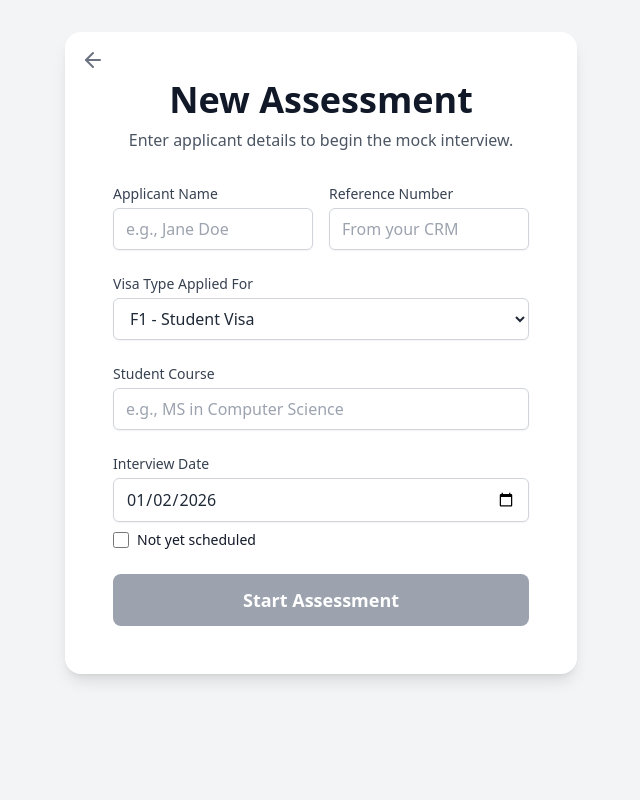
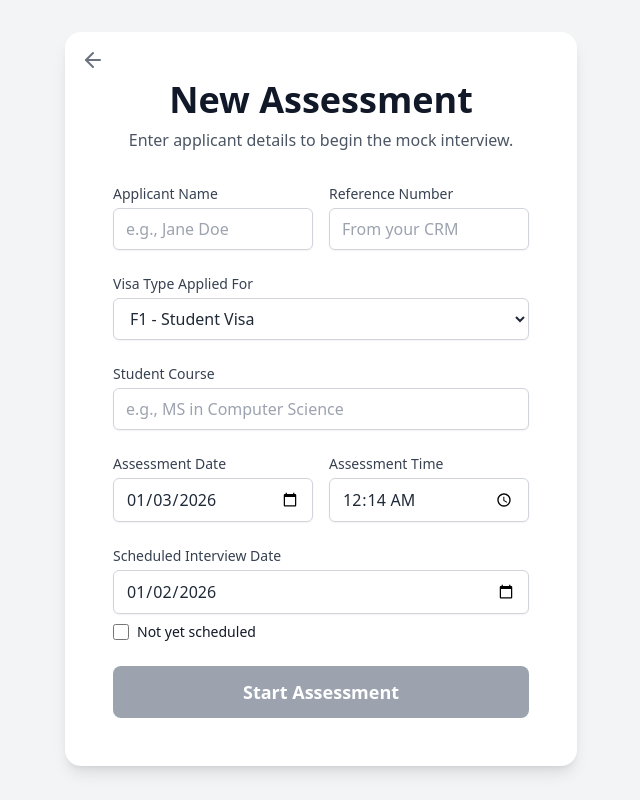
Before and after one commit to omarlyceumacad-lab/lyceum_mockinterview, a React (Vite) app: page / in a window 1280 px wide. Both pictures are taken after a click on the button "New Assessment". Shown: the whole page, without its empty margins (319-959 px from the left). Built offline with nearby package versions, Linux system fonts and the light colour scheme; no server answers.

Commit message:
feat: Consolidate assessment time and date
Replaces separate date and time fields with a single `assessmentDateTime` field to store the complete timestamp of an interview assessment. This simplifies data management and display.

```diff
--- a/App.tsx
+++ b/App.tsx
@@ -43,7 +43,7 @@ const App: React.FC = () => {
     setAppState(AppState.Setup);
   };
 
-  const handleStartAssessment = async (details: Omit<InterviewDetails, 'id' | 'sessionNumber' | 'time'>) => {
+  const handleStartAssessment = async (details: Omit<InterviewDetails, 'id' | 'sessionNumber'>) => {
     setAppState(AppState.Assessing);
     setError(null);
     try {
@@ -57,7 +57,6 @@ const App: React.FC = () => {
             ...details,
             id: generateSerialNumber(),
             sessionNumber: sessionCount + 1,
-            time: new Date().toLocaleTimeString('en-US', { hour: '2-digit', minute: '2-digit', hour12: true })
         };
 
         setSelectedFeedback({
--- a/components/FeedbackReport.tsx
+++ b/components/FeedbackReport.tsx
@@ -80,7 +80,7 @@ const PrintableReport: React.FC<{ feedbackData: FeedbackData; interviewDetails:
                         <div className="bg-indigo-50 p-3 rounded-lg"><p><strong>Session #:</strong> {interviewDetails.sessionNumber}</p></div>
                         <div className="bg-indigo-50 p-3 rounded-lg"><p><strong>Visa Type:</strong> {interviewDetails.course}</p></div>
                         <div className="bg-indigo-50 p-3 rounded-lg"><p><strong>Scheduled Date:</strong> {interviewDetails.date}</p></div>
-                        <div className="bg-indigo-50 p-3 rounded-lg"><p><strong>Assessment Time:</strong> {interviewDetails.time}</p></div>
+                        <div className="bg-indigo-50 p-3 rounded-lg"><p><strong>Assessment:</strong> {interviewDetails.assessmentDateTime}</p></div>
                         <div className={`col-span-3 font-bold p-3 rounded-lg text-center text-lg ${isApproved ? 'bg-green-100 text-green-800' : 'bg-red-100 text-red-800'}`}><strong>Mock Decision:</strong> {interviewDetails.decision}</div>
                     </div>
 
@@ -100,8 +100,11 @@ const PrintableReport: React.FC<{ feedbackData: FeedbackData; interviewDetails:
                                 <div className="grid grid-cols-4 gap-2 text-center mb-3 text-sm">
                                     {Object.entries(scoreLabels).map(([key, label]) => (
                                         <div key={key} className="bg-gray-100 p-2 rounded">
-                                            <div className="font-semibold text-gray-600">{label}</div>
-                                            <div className="text-2xl font-bold text-indigo-700">{item.scores[key as keyof ScoreParameters]}<span className="text-sm text-gray-500">/10</span></div>
+                                            <div className="font-semibold text-gray-600 text-xs">{label}</div>
+                                            <div className="flex items-baseline justify-center font-mono text-indigo-700">
+                                                <span className="text-2xl font-bold">{item.scores[key as keyof ScoreParameters]}</span>
+                                                <span className="text-sm font-semibold">/10</span>
+                                            </div>
                                         </div>
                                     ))}
                                 </div>
@@ -122,10 +125,19 @@ const PrintableReport: React.FC<{ feedbackData: FeedbackData; interviewDetails:
                     </div>
                 </div>
 
-                {/* Interviewer Details & Stamp */}
-                <div className="flex justify-between items-end mt-12 pt-4 text-sm text-gray-800">
-                     {/* Terms and Conditions */}
-                    <div className="text-xs w-2/3">
+                <div className="mt-auto pt-8">
+                    {/* Interviewer Details & Stamp */}
+                    <div className="text-right mb-8">
+                        <p className="font-bold text-sm mb-2">Interviewer:</p>
+                        <img src={stampImage} alt="Academic Director Stamp" className="inline-block mb-2" style={{ width: '120px' }} />
+                        <p className="font-bold text-sm">Mohammed Omar,</p>
+                        <p className="text-sm">MBA, DHR</p>
+                        <p className="text-sm">Academic Director,</p>
+                        <p className="text-sm">Lyceum Academy</p>
+                    </div>
+
+                    {/* Terms and Conditions */}
+                    <div className="text-xs w-full">
                         <h4 className="font-bold text-sm mb-2 text-gray-800">Terms & Conditions</h4>
                         <div className="text-gray-600 space-y-1">
                             <p className="font-semibold">3 TERMS FOR USA APPLICATIONS</p>
@@ -138,14 +150,8 @@ const PrintableReport: React.FC<{ feedbackData: FeedbackData; interviewDetails:
                             </ul>
                         </div>
                     </div>
-                    <div className="text-right">
-                        <img src={stampImage} alt="Academic Director Stamp" className="inline-block mb-2" style={{ width: '120px' }} />
-                        <p className="font-bold">Mohammed Omar,</p>
-                        <p>MBA, DHR</p>
-                        <p>Academic Director,</p>
-                        <p>Lyceum Academy</p>
-                    </div>
                 </div>
+
 
                 {/* Footer */}
                 <div className="text-center text-xs text-gray-500 pt-4 border-t border-gray-300 mt-6">
--- a/components/SetupScreen.tsx
+++ b/components/SetupScreen.tsx
@@ -1,9 +1,9 @@
 
-import React, { useState } from 'react';
+import React, { useState, useEffect } from 'react';
 import { InterviewDetails } from '../types';
 
 interface SetupScreenProps {
-  onStart: (details: Omit<InterviewDetails, 'id' | 'sessionNumber' | 'time'>) => void;
+  onStart: (details: Omit<InterviewDetails, 'id' | 'sessionNumber'>) => void;
   onBack: () => void;
 }
 
@@ -13,8 +13,32 @@ const SetupScreen: React.FC<SetupScreenProps> = ({ onStart, onBack }) => {
   const [visaType, setVisaType] = useState('F1');
   const [studentCourse, setStudentCourse] = useState('');
   const [otherVisaType, setOtherVisaType] = useState('');
-  const [date, setDate] = useState(new Date().toISOString().split('T')[0]);
+  const [scheduledDate, setScheduledDate] = useState(new Date().toISOString().split('T')[0]);
   const [isDateScheduled, setIsDateScheduled] = useState(true);
+  const [assessmentDate, setAssessmentDate] = useState('');
+  const [assessmentTime, setAssessmentTime] = useState('');
+
+  useEffect(() => {
+    const now = new Date();
+    // 'en-CA' format is YYYY-MM-DD which is required for input type="date"
+    const date = new Intl.DateTimeFormat('en-CA', {
+        year: 'numeric',
+        month: '2-digit',
+        day: '2-digit',
+        timeZone: 'Asia/Kolkata'
+    }).format(now);
+    // 'en-GB' format is HH:mm which is required for input type="time"
+    const time = new Intl.DateTimeFormat('en-GB', {
+        hour: '2-digit',
+        minute: '2-digit',
+        hour12: false,
+        timeZone: 'Asia/Kolkata'
+    }).format(now);
+
+    setAssessmentDate(date);
+    setAssessmentTime(time);
+  }, []);
+
 
   const handleSubmit = (e: React.FormEvent) => {
     e.preventDefault();
@@ -25,11 +49,23 @@ const SetupScreen: React.FC<SetupScreenProps> = ({ onStart, onBack }) => {
         finalCourse = otherVisaType || 'Other';
     }
 
+    const dateObj = new Date(`${assessmentDate}T${assessmentTime}:00`);
+    const formattedDateTime = new Intl.DateTimeFormat('en-US', {
+        year: 'numeric',
+        month: 'long',
+        day: 'numeric',
+        hour: 'numeric',
+        minute: '2-digit',
+        hour12: true,
+        timeZone: 'Asia/Kolkata' // Ensure formatting reflects the intended timezone
+    }).format(dateObj);
+
     const finalDetails = {
         name,
         referenceNumber,
         course: finalCourse,
-        date: isDateScheduled ? date : 'Not Scheduled'
+        date: isDateScheduled ? scheduledDate : 'Not Scheduled',
+        assessmentDateTime: formattedDateTime
     };
 
     onStart(finalDetails);
@@ -40,7 +76,9 @@ const SetupScreen: React.FC<SetupScreenProps> = ({ onStart, onBack }) => {
     !referenceNumber.trim() ||
     (visaType === 'F1' && !studentCourse.trim()) ||
     (visaType === 'Others' && !otherVisaType.trim()) ||
-    (isDateScheduled && !date);
+    (isDateScheduled && !scheduledDate) ||
+    !assessmentDate ||
+    !assessmentTime;
 
   return (
     <div className="flex flex-col items-center justify-center min-h-[80vh]">
@@ -142,16 +180,47 @@ const SetupScreen: React.FC<SetupScreenProps> = ({ onStart, onBack }) => {
             </div>
           )}
 
+          <div className="grid grid-cols-1 sm:grid-cols-2 gap-4">
+            <div>
+                <label htmlFor="assessmentDate" className="block text-sm font-medium text-gray-700 dark:text-gray-300">
+                    Assessment Date
+                </label>
+                <input
+                    type="date"
+                    id="assessmentDate"
+                    name="assessmentDate"
+                    value={assessmentDate}
+                    onChange={(e) => setAssessmentDate(e.target.value)}
+                    required
+                    className="mt-1 block w-full px-3 py-2 bg-white dark:bg-gray-700 border border-gray-300 dark:border-gray-600 rounded-md shadow-sm focus:outline-none focus:ring-indigo-500 focus:border-indigo-500"
+                />
+            </div>
+            <div>
+                <label htmlFor="assessmentTime" className="block text-sm font-medium text-gray-700 dark:text-gray-300">
+                    Assessment Time
+                </label>
+                <input
+                    type="time"
+                    id="assessmentTime"
+                    name="assessmentTime"
+                    value={assessmentTime}
+                    onChange={(e) => setAssessmentTime(e.target.value)}
+                    required
+                    className="mt-1 block w-full px-3 py-2 bg-white dark:bg-gray-700 border border-gray-300 dark:border-gray-600 rounded-md shadow-sm focus:outline-none focus:ring-indigo-500 focus:border-indigo-500"
+                />
+            </div>
+          </div>
+
           <div>
-            <label htmlFor="date" className="block text-sm font-medium text-gray-700 dark:text-gray-300">
-              Interview Date
+            <label htmlFor="scheduledDate" className="block text-sm font-medium text-gray-700 dark:text-gray-300">
+              Scheduled Interview Date
             </label>
             <input
               type="date"
-              id="date"
-              name="date"
-              value={date}
-              onChange={(e) => setDate(e.target.value)}
+              id="scheduledDate"
+              name="scheduledDate"
+              value={scheduledDate}
+              onChange={(e) => setScheduledDate(e.target.value)}
               required
               disabled={!isDateScheduled}
               className="mt-1 block w-full px-3 py-2 bg-white dark:bg-gray-700 border border-gray-300 dark:border-gray-600 rounded-md shadow-sm focus:outline-none focus:ring-indigo-500 focus:border-indigo-500 disabled:bg-gray-200 disabled:dark:bg-gray-800 disabled:cursor-not-allowed"
--- a/types.ts
+++ b/types.ts
@@ -17,10 +17,10 @@ export interface InterviewDetails {
     id: string; // Unique serial number for the assessment
     name: string;
     course: string; // Will represent visa type (e.g., F-1 Student, B-2 Visitor)
-    date: string;
+    date: string; // Scheduled Date
     referenceNumber?: string;
     sessionNumber?: number;
-    time?: string;
+    assessmentDateTime: string;
     decision?: HiringDecision;
 }
 
```
Also changed, not shown: api/generate-feedback.ts (+5 -4 lines), assets/stamp.ts (+1 -1 lines).
